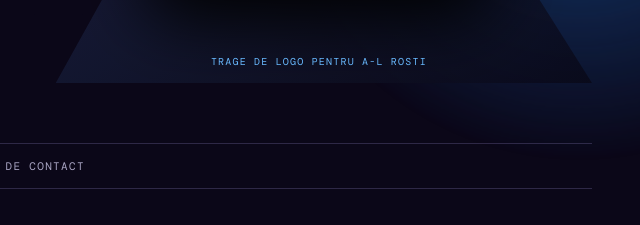
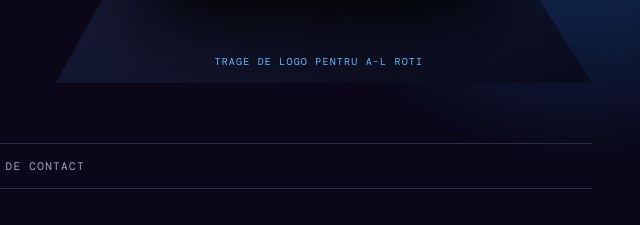
Before and after one commit to sergiualb221-jpg/aplicatia-mea1215, a plain HTML site: page index.html in a window 1280 px wide. Shown: the part 514-739 px from the top of the page, 638-1278 px from the left. Drawn offline with nearby package versions, Linux system fonts and the light colour scheme; a script that the page names is missing.

Commit message:
Fix Romanian logo rotation hint

```diff
--- a/index.html
+++ b/index.html
@@ -106,7 +106,7 @@
 <div class="grid"></div><div class="orb one"></div><div class="orb two"></div>
 <nav><div class="navside"><button class="navBtn" id="authNavButton" onclick="openAuth()">◉ LOGARE</button><button class="navBtn" onclick="openTinder()">⌘ FILTRE</button></div><img class="logo" src="mach-moto-logo.jpeg" alt="MATA logo"><div class="navside right"><button class="navBtn" onclick="openMyAds()">ANUNȚURILE MELE</button><button class="navBtn" onclick="openPublish()">＋ PUBLICĂ ANUNȚ</button><button class="navBtn mini" onclick="openSavedPage()">♡ SALVATE <span class="badge" id="savedCount">0</span></button></div></nav>
 <main>
-<div class="hero"><div><div class="eyebrow">// Piața off-road · România</div><h1>Găsește-ți<br><em>adevărata</em><br>iubire.</h1><p>Poate nu are flori, dar are cai putere. MATA te ajută să faci match cu motocross-ul, enduro-ul, ATV-ul sau trotineta care îți face inima să accelereze.</p><div class="cta"><button class="primary" onclick="openTinder()">GĂSEȘTE-ȚI MATCH-UL →</button><button class="secondary" onclick="openPublish()">PUBLICĂ ANUNȚ</button></div><div class="statline"><div><b>1.240+</b><span>POSIBILE MATCH-URI</span></div><div><b>38</b><span>ORAȘE</span></div><div><b>24H</b><span>PÂNĂ LA PRIMUL MESAJ</span></div></div></div><div class="scene"><div class="mountain"></div><div class="spinnerStage"><div class="mataSpinner" id="mataSpinner"><img src="mach-moto-logo.jpeg" alt="Logo MATA"></div><div class="spinnerHint">TRAGE DE LOGO PENTRU A-L ROSTI</div></div></div></div>
+<div class="hero"><div><div class="eyebrow">// Piața off-road · România</div><h1>Găsește-ți<br><em>adevărata</em><br>iubire.</h1><p>Poate nu are flori, dar are cai putere. MATA te ajută să faci match cu motocross-ul, enduro-ul, ATV-ul sau trotineta care îți face inima să accelereze.</p><div class="cta"><button class="primary" onclick="openTinder()">GĂSEȘTE-ȚI MATCH-UL →</button><button class="secondary" onclick="openPublish()">PUBLICĂ ANUNȚ</button></div><div class="statline"><div><b>1.240+</b><span>POSIBILE MATCH-URI</span></div><div><b>38</b><span>ORAȘE</span></div><div><b>24H</b><span>PÂNĂ LA PRIMUL MESAJ</span></div></div></div><div class="scene"><div class="mountain"></div><div class="spinnerStage"><div class="mataSpinner" id="mataSpinner"><img src="mach-moto-logo.jpeg" alt="Logo MATA"></div><div class="spinnerHint">TRAGE DE LOGO PENTRU A-L ROTI</div></div></div></div>
 <div class="ticker"><span><strong>01</strong> MOTOCROSS</span><span><strong>02</strong> ENDURO</span><span><strong>03</strong> ATV</span><span><strong>04</strong> E-SCOOTER</span><span><strong>★</strong> FĂRĂ COMISION DE CONTACT</span></div>
 <section id="anunturi"><div class="sectionHead"><div><div class="eyebrow">// Selectate pentru tine</div><h2>Anunțuri proaspete</h2></div><button class="link" onclick="openTinder()">VEZI TOATE →</button></div><div class="listings" id="listings"></div></section>
 <section><div class="tinderBanner"><div><div class="eyebrow" style="color:#17122d">// Dragoste la primul ride</div><h2>Tinder Moto</h2><p>Spune-ne ce cauți. Alege tipul, marca și orașul — apoi glisează stânga sau dreapta până găsești vehiculul cu care ai chimie.</p></div><button class="darkBtn" onclick="openTinder()">ÎNCEPE MATCH-UL ↗</button></div></section>
```
